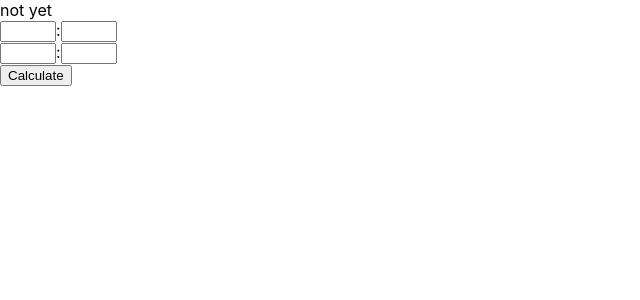
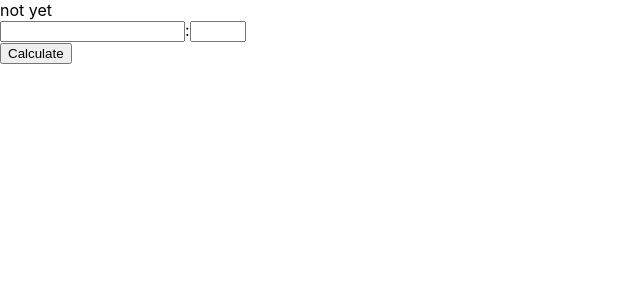
Before and after one commit to ArpMichaelB/CasetteCalculator, a React (Create React App) app in the folder casette-calculator/: page / in a window 1280 px wide. Shown: the top 300 px of the page, without its empty margins (0-640 px from the left). Built offline with nearby package versions, Linux system fonts and the light colour scheme.

Commit message:
Seconds Function
The seconds functions as intended now! There needs to be more to it, to ensure compatability with things that don't support the number input type, but it's a good starting point.

```diff
--- a/casette-calculator/src/components/Input.js
+++ /dev/null
@@ -1,20 +0,0 @@
-import React, { Component } from 'react';
-
-class Input extends Component
-{
-    render()
-    {
-        //okay so after a great deal of fiddling it's become clear that what I'm trying to do isn't exactly tenable
-        //when I type a "wrong" input in the middle then keep typing correct things it's alternating between what's actually been placed
-        //and the string with the wrong input in the middle with the key appended at the end
-        //plus everything is a step behind keystroke wise because of the way I'm handling state here
-        //so I'm just going to do a number tag
-        //potentially to still have some neat javascript happening bts, I might tie something to the change event
-        //so that if the class is seconds, and we're incrementing to 60, it increments the minutes of it's compatriot in the input row
-
-        return(
-        <input type="number" min="0" max="60">
-        </input>)
-    }
-}
-export default Input;
--- a/casette-calculator/src/components/InputForm.js
+++ b/casette-calculator/src/components/InputForm.js
@@ -13,10 +13,9 @@ class InputForm extends Component
                 <InputRow>
 
                 </InputRow>
-                <InputRow>
-
-                </InputRow>
-                {/* todo: make it so clicking on the last input row to type makes another input row */}
+                {/* todo: make it so clicking on the last input row to type makes another input row.
+                 to make this dynamically add rows,  if the second to last child's last child (i.e. the last input seconds) has a value of ""
+                on focus of it, append a child to this element of type input row*/}
                 <SubmitButton>
 
                 </SubmitButton>
--- /dev/null
+++ b/casette-calculator/src/components/InputMinutes.js
@@ -0,0 +1,12 @@
+import React, { Component } from 'react';
+
+class InputMinutes extends Component
+{
+    render()
+    {
+        return(
+        <input type="number" min="0">
+        </input>)
+    }
+}
+export default InputMinutes;
--- a/casette-calculator/src/components/InputRow.js
+++ b/casette-calculator/src/components/InputRow.js
@@ -1,5 +1,6 @@
 import React, { Component } from 'react';
-import Input from '../components/Input.js';
+import InputSeconds from '../components/InputSeconds.js';
+import InputMinutes from '../components/InputMinutes.js';
 
 
 class InputRow extends Component
@@ -9,13 +10,13 @@ class InputRow extends Component
 
         return(
             <div className="inputrow">
-                <Input>
+                <InputMinutes className="minute">
 
-                </Input>
+                </InputMinutes>
                 :
-                <Input>
+                <InputSeconds className="second">
 
-                </Input>
+                </InputSeconds>
             </div>
         )
     }
--- /dev/null
+++ b/casette-calculator/src/components/InputSeconds.js
@@ -0,0 +1,35 @@
+import React, { Component } from 'react';
+
+class InputSeconds extends Component
+{
+    constructor(){
+        super();
+        this.increment = this.increment.bind(this);
+    }
+    increment(event)
+    {
+        if(parseInt(event.target.value,10) === 60)
+        {
+            event.target.value = 0;
+            console.log(event.target.previousElementSibling.value);
+            if(event.target.previousElementSibling.value !== "")
+            {
+                var minutes = parseInt(event.target.previousElementSibling.value, 10);
+                minutes +=1;
+                event.target.previousElementSibling.value = minutes;
+            }
+            else
+            {
+                event.target.previousElementSibling.value = 1;
+            }
+        }
+    }
+    render()
+    {
+        return(
+        <input type="number" min="0" max="60"
+        onInput={this.increment.bind(this)}>
+        </input>)
+    }
+}
+export default InputSeconds;
--- a/casette-calculator/src/components/LengthPicker.js
+++ b/casette-calculator/src/components/LengthPicker.js
@@ -1,4 +1,4 @@
-import React, { Component } from 'react';
+import { Component } from 'react';
 
 
 class LengthPicker extends Component
```
